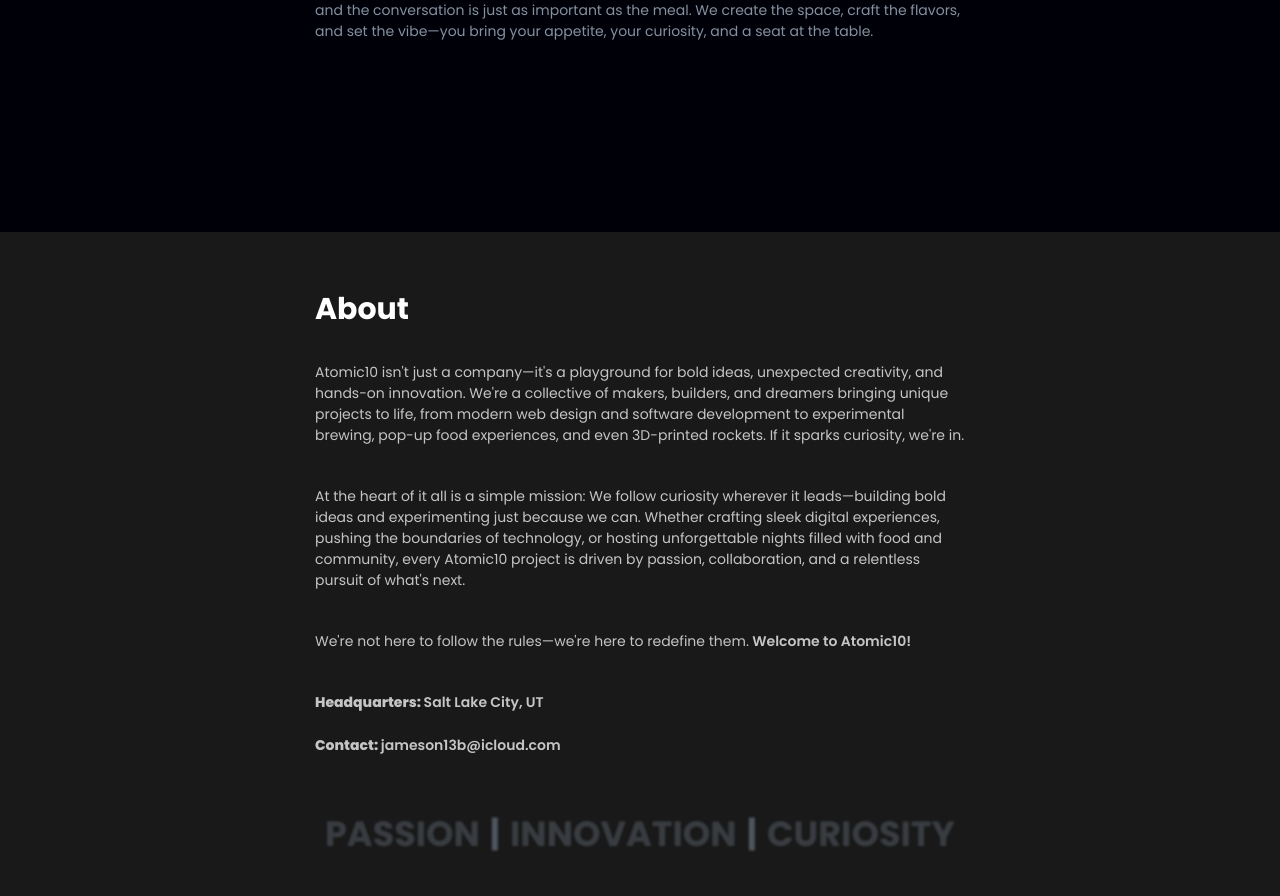
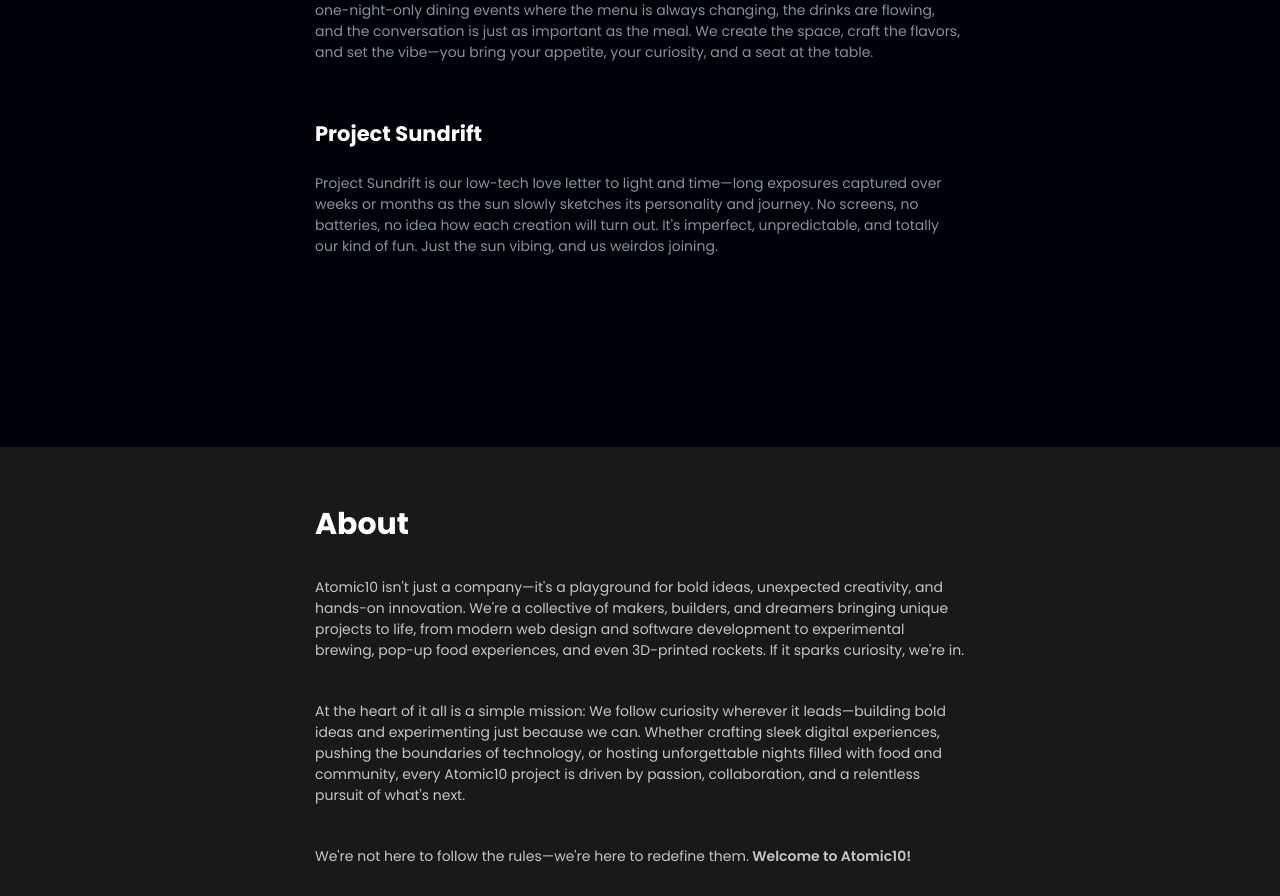
Before and after one commit to Jameson13B/atomic10-studios, a React (Create React App) app: page / in a window 1280 px wide. Shown: the part 2488-3384 px from the top of the page. Built offline with nearby package versions, Linux system fonts and the light colour scheme; a web font is replaced by a local one.

Commit message:
Added Project Sundrift

```diff
--- a/src/components/Home.js
+++ b/src/components/Home.js
@@ -8,6 +8,7 @@
   "Dev Shop Services", // Service
   "3D Printed Rockets", // Project
   "Pop-Up Food Events", // Project
+  "Project Sundrift", // Project
 ]
 
 export const Home = (props) => {
--- a/src/components/Projects.js
+++ b/src/components/Projects.js
@@ -25,7 +25,7 @@
             anything that piques our curiosity. For the past five years, we've
             been perfecting ciders, hard sodas, and small-batch brews that don't
             just taste good—they tell a story. No mass production, no
-            shortcuts—just pure creativity in a glass.{" "}
+            shortcuts—just pure creativity in a glass. Check out our{" "}
             <a
               className="text-[#5BADFF]"
               href="https://brews.atomic10.studio/"
@@ -33,7 +33,8 @@
               rel="noopener noreferrer"
             >
               Current menu
-            </a>
+            </a>{" "}
+            for past, current, and future brews.
           </p>
         </div>
       </div>
@@ -76,6 +77,25 @@
           </p>
         </div>
       </div>
+      <div className="flex flex-col max-w-[650px] mx-auto">
+        <div className="mb-[55px]">
+          <div className="flex flex-col sm:flex-row justify-between items-center">
+            <div className="flex flex-col sm:flex-row items-center">
+              <h3 className="text-[#FFFFFF] text-[21px] font-[700] font-Poppins">
+                Project Sundrift
+              </h3>
+            </div>
+          </div>
+          <p className="text-[#8491A0] text-[14px] font-[400] text-left mt-[23px] font-Poppins">
+            Project Sundrift is our low-tech love letter to light and time—long
+            exposures captured over weeks or months as the sun slowly sketches
+            its personality and journey. No screens, no batteries, no idea how
+            each creation will turn out. It's imperfect, unpredictable, and
+            totally our kind of fun. Just the sun vibing, and us weirdos
+            joining.
+          </p>
+        </div>
+      </div>
     </div>
   )
 }
```
